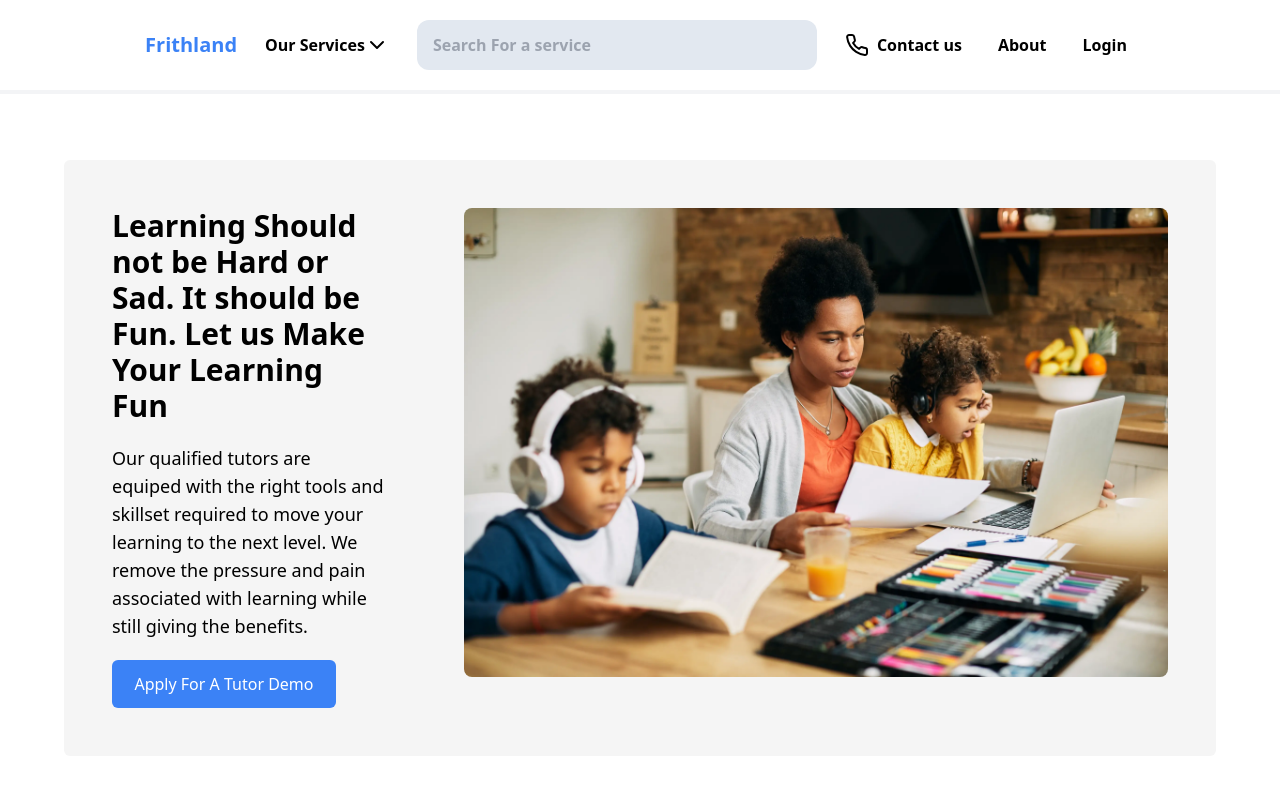
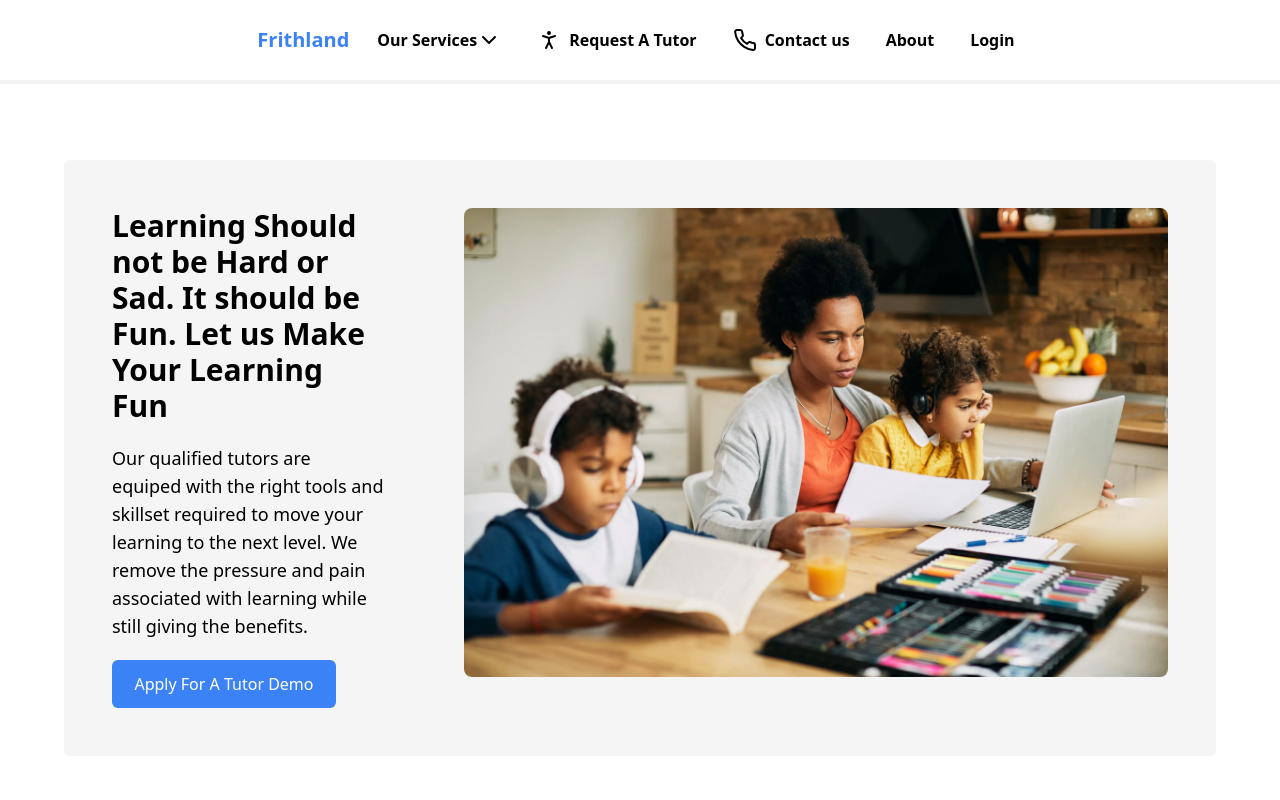
Before and after one commit to Mayor-Rhymes/learning-platform, a Vue app: page / in a window 1280 px wide. Shown: the top 800 px of the page. Built offline with nearby package versions, Linux system fonts and the light colour scheme; a web font is replaced by a local one.

Commit message:
Removed search bar

```diff
--- a/src/components/Navbar.vue
+++ b/src/components/Navbar.vue
@@ -1,5 +1,5 @@
 <script setup lang="ts">
-import { ChevronDown, Phone } from "lucide-vue-next";
+import { ChevronDown, Phone, PersonStanding } from "lucide-vue-next";
 </script>
 
 <template>
@@ -26,12 +26,17 @@ import { ChevronDown, Phone } from "lucide-vue-next";
       </p>
     </div>
 
-    <input
+    <!-- <input
       type="text"
       class="w-[400px] place-self-stretch hidden lg:block md:hidden outline-none h-[50px] rounded-xl p-4 bg-slate-200"
       placeholder="Search For a service"
-    />
+    /> -->
 
+    <div
+      class="flex items-center gap-2 p-2 hover:bg-gray-200 hover:rounded-md cursor-pointer transition-all delay-100 duration-150"
+    >
+      <PersonStanding /> Request A Tutor
+    </div>
     <div
       class="flex items-center gap-2 p-2 hover:bg-gray-200 hover:rounded-md cursor-pointer transition-all delay-100 duration-150"
     >
@@ -52,9 +57,9 @@ import { ChevronDown, Phone } from "lucide-vue-next";
       Login
     </div>
   </nav>
-  <input
+  <!-- <input
     type="text"
     class="w-[70%] mx-auto text-xl placeholder-black lg:hidden block md:block outline-none h-[50px] rounded-xl p-4 bg-slate-200"
     placeholder="Search For a service"
-  />
+  /> -->
 </template>
```
